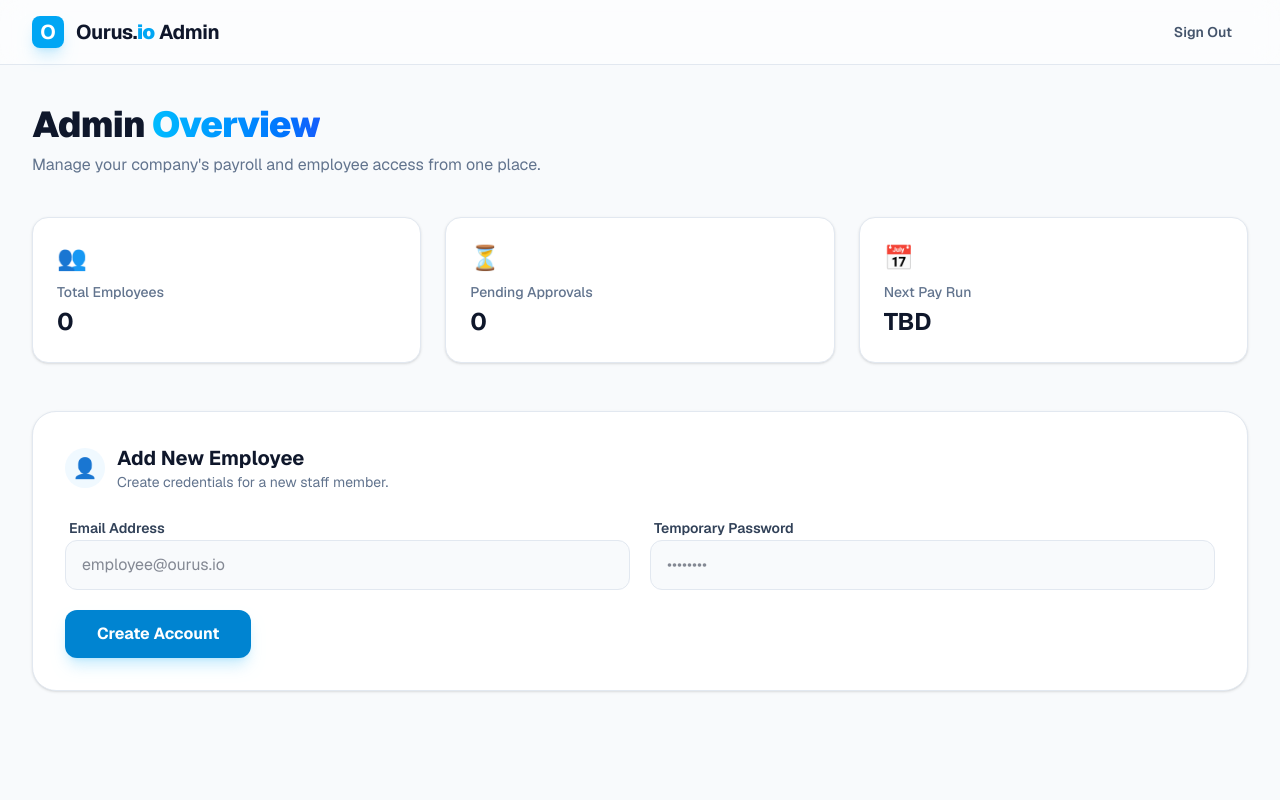
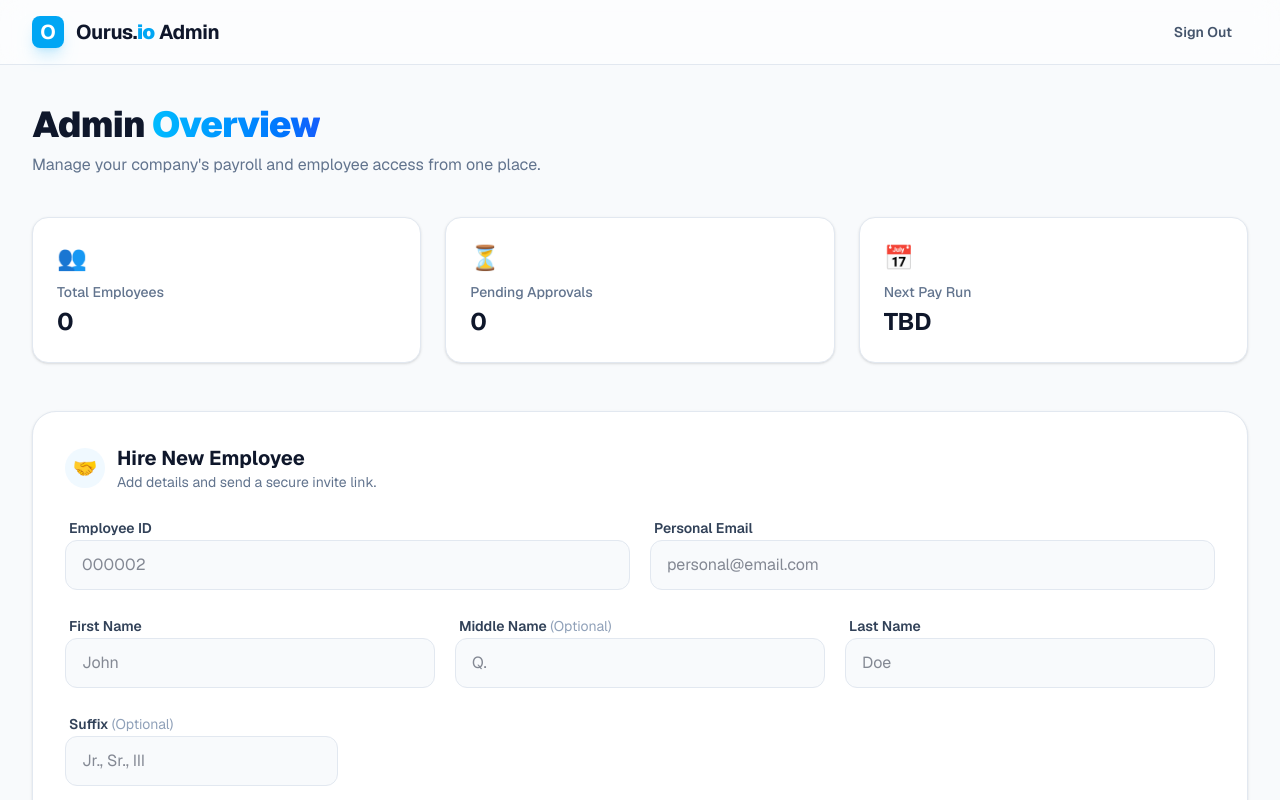
Before and after one commit to kentvillamora-dev/payroll-app, a Next.js app: page /admin in a window 1280 px wide. Shown: the top 800 px of the page. Built offline with nearby package versions, Linux system fonts and the light colour scheme.

Commit message:
feat: implement employee invitation flow with Nodemailer and Supabase magic links

```diff
--- a/package.json
+++ b/package.json
@@ -12,12 +12,14 @@
     "@supabase/ssr": "^0.10.2",
     "@supabase/supabase-js": "^2.104.1",
     "next": "16.2.4",
+    "nodemailer": "^8.0.6",
     "react": "19.2.4",
     "react-dom": "19.2.4"
   },
   "devDependencies": {
     "@tailwindcss/postcss": "^4",
     "@types/node": "^20",
+    "@types/nodemailer": "^8.0.0",
     "@types/react": "^19",
     "@types/react-dom": "^19",
     "eslint": "^9",
--- a/src/app/actions.ts
+++ b/src/app/actions.ts
@@ -4,7 +4,9 @@ import { createClient } from '@/utils/supabase/server'
 import { createAdminClient } from '@/utils/supabase/admin'
 import { redirect } from 'next/navigation'
 import { revalidatePath } from 'next/cache'
+import nodemailer from 'nodemailer'
 
+// 1. Auth: Sign In
 export async function login(formData: FormData) {
   const supabase = await createClient()
 
@@ -23,32 +25,116 @@ export async function login(formData: FormData) {
   return redirect('/admin')
 }
 
+// 2. Auth: Sign Out
 export async function signOut() {
   const supabase = await createClient()
   await supabase.auth.signOut()
   return redirect('/')
 }
 
-export async function createEmployee(formData: FormData) {
+// 3. Admin: Invite Employee (Manual Email via Gmail)
+export async function inviteEmployee(formData: FormData) {
   const adminClient = await createAdminClient()
 
+  // Extract Form Data
   const email = formData.get('email') as string
-  const password = formData.get('password') as string
+  const employeeId = formData.get('employee_id') as string
+  const firstName = formData.get('first_name') as string
+  const middleName = formData.get('middle_name') as string || null
+  const lastName = formData.get('last_name') as string
+  const suffix = formData.get('suffix') as string || null
 
-  // Use the Admin Client to create a user
-  // This bypasses email confirmation and creates the user immediately
-  const { data, error } = await adminClient.auth.admin.createUser({
-    email,
-    password,
-    email_confirm: true // Mark as confirmed so they can log in immediately
+  // 1. Validation: Exactly 6 digits
+  if (!/^\d{6}$/.test(employeeId)) {
+    return { error: 'Employee ID must be exactly 6 digits (numbers only).' }
+  }
+
+  // 2. Check for Duplicate Employee ID BEFORE creating auth user
+  const { data: existingEmp } = await adminClient
+    .from('employees')
+    .select('employee_id')
+    .eq('employee_id', employeeId)
+    .single()
+
+  if (existingEmp) {
+    return { error: `Employee ID ${employeeId} is already assigned to another staff member.` }
+  }
+
+  // 3. Generate Secure Invite Link from Supabase
+  // Note: We use 'invite' type. This link will let the user set their password.
+  const { data: inviteData, error: inviteError } = await adminClient.auth.admin.generateLink({
+    type: 'invite',
+    email: email,
+    options: {
+      redirectTo: `${process.env.NEXT_PUBLIC_SITE_URL || 'http://localhost:3000'}/auth/confirm`,
+    }
   })
 
-  if (error) {
-    console.error('Error creating employee:', error.message)
-    return { error: error.message }
+  if (inviteError) {
+    console.error('Supabase Invite Error:', inviteError.message)
+    return { error: `Failed to generate invite link: ${inviteError.message}` }
   }
 
-  // Refresh the page to show potential changes (like a list of users we'll add later)
+  const { user } = inviteData
+  const inviteLink = inviteData.properties.action_link
+
+  // 2. Create the record in our custom 'employees' table
+  const { error: dbError } = await adminClient
+    .from('employees')
+    .insert({
+      id: user.id,
+      employee_id: employeeId,
+      first_name: firstName,
+      middle_name: middleName,
+      last_name: lastName,
+      suffix: suffix,
+      personal_email: email,
+      role: 'employee',
+      status: 'active'
+    })
+
+  if (dbError) {
+    // If DB fails, we should technically delete the auth user to keep it clean,
+    // but for now we'll just report the error.
+    console.error('Database Error:', dbError.message)
+    return { error: `User created but profile failed: ${dbError.message}` }
+  }
+
+  // 3. Send the Email via Gmail (Manual Option B)
+  try {
+    const transporter = nodemailer.createTransport({
+      service: 'gmail',
+      auth: {
+        user: process.env.GMAIL_USER,
+        pass: process.env.GMAIL_APP_PASSWORD,
+      },
+    })
+
+    const mailOptions = {
+      from: `"Ourus.io HR" <${process.env.GMAIL_USER}>`,
+      to: email,
+      subject: `Welcome to Ourus.io - Set up your account`,
+      html: `
+        <div style="font-family: sans-serif; max-width: 600px; margin: 0 auto; border: 1px solid #e2e8f0; border-radius: 12px; padding: 24px;">
+          <h2 style="color: #0284c7;">Welcome to the team, ${firstName}!</h2>
+          <p>You have been added to the <strong>Ourus.io</strong> payroll system. Your Employee ID is <strong>${employeeId}</strong>.</p>
+          <p>To access your dashboard and manage your payroll, please click the button below to set up your password:</p>
+          <div style="margin: 32px 0;">
+            <a href="${inviteLink}" style="background-color: #0284c7; color: white; padding: 12px 24px; border-radius: 8px; text-decoration: none; font-weight: bold;">Set Up Your Password</a>
+          </div>
+          <p style="color: #64748b; font-size: 14px;">This link will expire in 24 hours.</p>
+          <hr style="border: 0; border-top: 1px solid #e2e8f0; margin: 24px 0;" />
+          <p style="font-size: 12px; color: #94a3b8;">If you were not expecting this email, please ignore it.</p>
+        </div>
+      `,
+    }
+
+    await transporter.sendMail(mailOptions)
+  } catch (emailError: any) {
+    console.error('Email Delivery Error:', emailError)
+    return { error: `Employee added but email failed to send: ${emailError.message}. You can manually give them this link: ${inviteLink}` }
+  }
+
   revalidatePath('/admin')
-  return { success: true, user: data.user }
+  return { success: true }
 }
--- a/src/components/AddEmployeeForm.tsx
+++ b/src/components/AddEmployeeForm.tsx
@@ -1,7 +1,7 @@
 'use client'
 
 import { useState } from 'react';
-import { createEmployee } from '@/app/actions';
+import { inviteEmployee } from '@/app/actions';
 
 export default function AddEmployeeForm() {
   const [loading, setLoading] = useState(false);
@@ -11,13 +11,12 @@ export default function AddEmployeeForm() {
     setLoading(true);
     setMessage(null);
 
-    const result = await createEmployee(formData);
+    const result = await inviteEmployee(formData);
 
     if (result?.error) {
       setMessage({ type: 'error', text: result.error });
     } else {
-      setMessage({ type: 'success', text: 'Employee account created successfully!' });
-      // Reset form if success
+      setMessage({ type: 'success', text: 'Employee hired! Invitation email has been sent.' });
       (document.getElementById('add-employee-form') as HTMLFormElement)?.reset();
     }
 
@@ -28,34 +27,79 @@ export default function AddEmployeeForm() {
     <div className="bg-white dark:bg-slate-900 rounded-3xl border border-slate-200 dark:border-slate-800 p-8 shadow-sm">
       <div className="flex items-center space-x-3 mb-6">
         <div className="h-10 w-10 bg-sky-50 dark:bg-sky-900/30 text-sky-500 rounded-full flex items-center justify-center text-xl">
-          👤
+          🤝
         </div>
         <div>
-          <h2 className="text-xl font-bold">Add New Employee</h2>
-          <p className="text-sm text-slate-500 dark:text-slate-400">Create credentials for a new staff member.</p>
+          <h2 className="text-xl font-bold">Hire New Employee</h2>
+          <p className="text-sm text-slate-500 dark:text-slate-400">Add details and send a secure invite link.</p>
         </div>
       </div>
 
-      <form id="add-employee-form" action={handleSubmit} className="space-y-5">
+      <form id="add-employee-form" action={handleSubmit} className="space-y-6">
+
+        {/* Row 1: Employee ID & Email */}
         <div className="grid grid-cols-1 md:grid-cols-2 gap-5">
           <div className="space-y-2">
-            <label className="text-sm font-semibold text-slate-700 dark:text-slate-300 ml-1">Email Address</label>
+            <label className="text-sm font-semibold text-slate-700 dark:text-slate-300 ml-1">Employee ID</label>
+            <input
+              name="employee_id"
+              placeholder="000002"
+              required
+              pattern="[0-9]{6}"
+              maxLength={6}
+              title="Employee ID must be exactly 6 digits"
+              className="w-full px-4 py-3 rounded-xl bg-slate-50 dark:bg-slate-950 border border-slate-200 dark:border-slate-800 focus:ring-2 focus:ring-sky-500 focus:border-transparent transition-all outline-none"
+            />
+          </div>
+          <div className="space-y-2">
+            <label className="text-sm font-semibold text-slate-700 dark:text-slate-300 ml-1">Personal Email</label>
             <input
               name="email"
               type="email"
-              placeholder="employee@ourus.io"
+              placeholder="personal@email.com"
               required
               className="w-full px-4 py-3 rounded-xl bg-slate-50 dark:bg-slate-950 border border-slate-200 dark:border-slate-800 focus:ring-2 focus:ring-sky-500 focus:border-transparent transition-all outline-none"
             />
           </div>
+        </div>
 
+        {/* Row 2: Names */}
+        <div className="grid grid-cols-1 md:grid-cols-3 gap-5">
           <div className="space-y-2">
-            <label className="text-sm font-semibold text-slate-700 dark:text-slate-300 ml-1">Temporary Password</label>
+            <label className="text-sm font-semibold text-slate-700 dark:text-slate-300 ml-1">First Name</label>
             <input
-              name="password"
-              type="password"
-              placeholder="••••••••"
+              name="first_name"
+              placeholder="John"
               required
+              className="w-full px-4 py-3 rounded-xl bg-slate-50 dark:bg-slate-950 border border-slate-200 dark:border-slate-800 focus:ring-2 focus:ring-sky-500 focus:border-transparent transition-all outline-none"
+            />
+          </div>
+          <div className="space-y-2">
+            <label className="text-sm font-semibold text-slate-700 dark:text-slate-300 ml-1">Middle Name <span className="text-slate-400 font-normal">(Optional)</span></label>
+            <input
+              name="middle_name"
+              placeholder="Q."
+              className="w-full px-4 py-3 rounded-xl bg-slate-50 dark:bg-slate-950 border border-slate-200 dark:border-slate-800 focus:ring-2 focus:ring-sky-500 focus:border-transparent transition-all outline-none"
+            />
+          </div>
+          <div className="space-y-2">
+            <label className="text-sm font-semibold text-slate-700 dark:text-slate-300 ml-1">Last Name</label>
+            <input
+              name="last_name"
+              placeholder="Doe"
+              required
+              className="w-full px-4 py-3 rounded-xl bg-slate-50 dark:bg-slate-950 border border-slate-200 dark:border-slate-800 focus:ring-2 focus:ring-sky-500 focus:border-transparent transition-all outline-none"
+            />
+          </div>
+        </div>
+
+        {/* Row 3: Suffix */}
+        <div className="grid grid-cols-1 md:grid-cols-4 gap-5">
+          <div className="space-y-2">
+            <label className="text-sm font-semibold text-slate-700 dark:text-slate-300 ml-1">Suffix <span className="text-slate-400 font-normal">(Optional)</span></label>
+            <input
+              name="suffix"
+              placeholder="Jr., Sr., III"
               className="w-full px-4 py-3 rounded-xl bg-slate-50 dark:bg-slate-950 border border-slate-200 dark:border-slate-800 focus:ring-2 focus:ring-sky-500 focus:border-transparent transition-all outline-none"
             />
           </div>
@@ -67,14 +111,20 @@ export default function AddEmployeeForm() {
               ? 'bg-emerald-50 dark:bg-emerald-900/20 text-emerald-600 dark:text-emerald-400 border border-emerald-100 dark:border-emerald-800'
               : 'bg-rose-50 dark:bg-rose-900/20 text-rose-600 dark:text-rose-400 border border-rose-100 dark:border-rose-800'
           }`}>
-            {message.text}
+            {message.type === 'error' ? (
+              <div className="flex flex-col gap-1">
+                <span className="font-bold underline text-xs uppercase">Error Trace:</span>
+                <span>{message.text}</span>
+              </div>
+            ) : message.text}
           </div>
         )}
 
+        <div className="pt-4">
           <button
             type="submit"
             disabled={loading}
-          className="w-full md:w-auto px-8 py-3 bg-sky-600 hover:bg-sky-500 disabled:opacity-50 text-white font-bold rounded-xl shadow-lg shadow-sky-500/20 transition-all flex items-center justify-center space-x-2"
+            className="w-full md:w-auto px-10 py-4 bg-sky-600 hover:bg-sky-500 disabled:opacity-50 text-white font-bold rounded-2xl shadow-xl shadow-sky-500/20 transition-all flex items-center justify-center space-x-2 active:scale-95"
           >
             {loading ? (
               <span className="flex items-center">
@@ -82,12 +132,13 @@ export default function AddEmployeeForm() {
                   <circle className="opacity-25" cx="12" cy="12" r="10" stroke="currentColor" strokeWidth="4"></circle>
                   <path className="opacity-75" fill="currentColor" d="M4 12a8 8 0 018-8V0C5.373 0 0 5.373 0 12h4zm2 5.291A7.962 7.962 0 014 12H0c0 3.042 1.135 5.824 3 7.938l3-2.647z"></path>
                 </svg>
-              Processing...
+                Processing Invitation...
               </span>
             ) : (
-            <span>Create Account</span>
+              <span>Send Invitation & Hire</span>
             )}
           </button>
+        </div>
       </form>
     </div>
   );
```
Also changed, not shown: 1 other file (tests, documents, lock files or other folders). Lines whose indentation alone changed are shown as unchanged.
